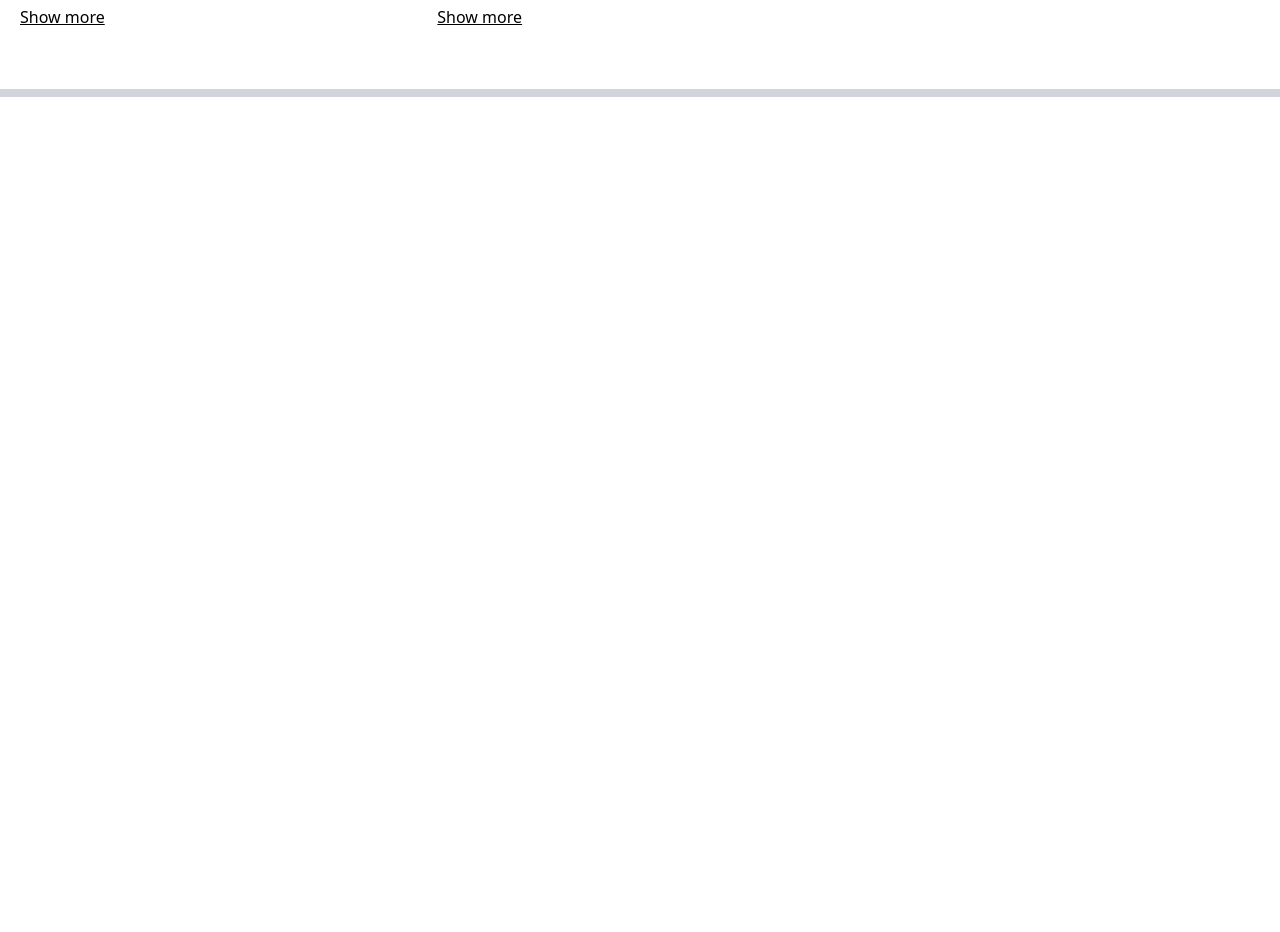
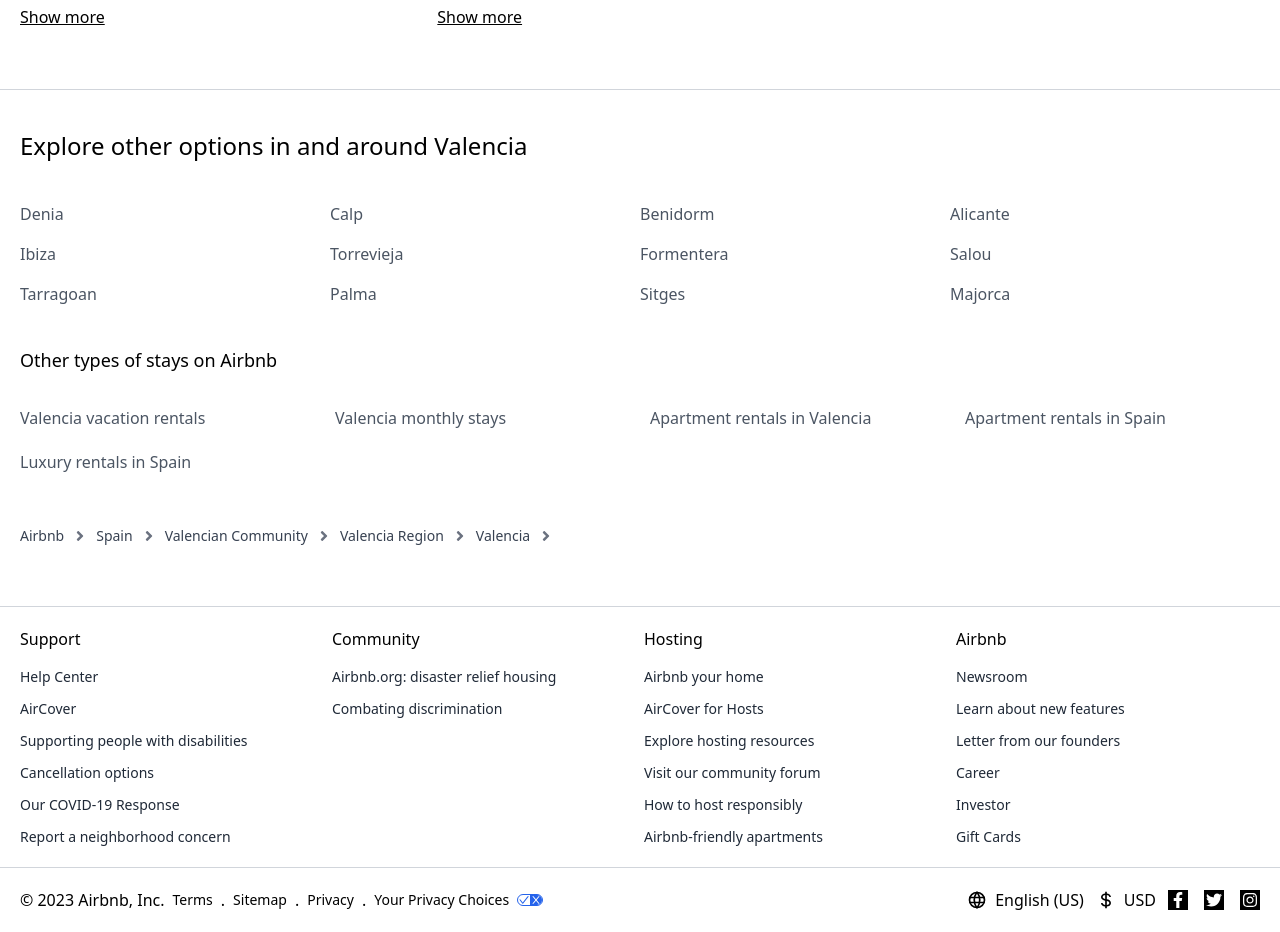
Before and after one commit to abuzafaremon/bangla-puzzle-task2, a React (Vite) app: page / in a window 1280 px wide. Shown: the part 4720-5652 px from the top of the page. Before the commit the page ends 4817 px from the top, so only its background shows below. Built offline with nearby package versions, Linux system fonts and the light colour scheme.

Commit message:
explore, footer top, footer section completed

```diff
--- /dev/null
+++ b/src/components/Explore/Explore.jsx
@@ -0,0 +1,111 @@
+import React from "react";
+import { FaAngleRight } from "react-icons/fa";
+
+const Explore = () => {
+  const options = [
+    "Denia",
+    "Calp",
+    "Benidorm",
+    "Alicante",
+    "Ibiza",
+    "Torrevieja",
+    "Formentera",
+    "Salou",
+    "Tarragoan",
+    "Palma",
+    "Sitges",
+    "Majorca",
+  ];
+  const otherTypes = [
+    "Valencia vacation rentals",
+    "Valencia monthly stays",
+    "Apartment rentals in Valencia",
+    "Apartment rentals in Spain",
+    "Luxury rentals in Spain",
+  ];
+  return (
+    <section className="py-10 px-5 border-b border-b-gray-300">
+      <div className="container mx-auto">
+        <div>
+          <h2 className="text-2xl font-medium">
+            Explore other options in and around Valencia
+          </h2>
+          <div className="py-10 grid grid-cols-2 md:grid-cols-4 gap-y-4">
+            {options.map((option, index) => (
+              <div key={index}>
+                <a className="text-gray-600 font-medium" href="#">
+                  {option}
+                </a>
+              </div>
+            ))}
+          </div>
+          <div>
+            <h2 className="text-lg font-medium">
+              Other types of stays on Airbnb
+            </h2>
+            <div className="py-8 grid grid-cols-2 lg:grid-cols-4 gap-5">
+              {otherTypes.map((option, index) => (
+                <div key={index}>
+                  <a className="text-gray-600 font-medium" href="#">
+                    {option}
+                  </a>
+                </div>
+              ))}
+            </div>
+          </div>
+          <div className="py-5">
+            <div className="flex items-center gap-2 flex-wrap">
+              <a
+                href="#"
+                className="hover:underline font-medium text-gray-700 text-sm"
+              >
+                Airbnb
+              </a>
+              <span>
+                <FaAngleRight className="text-gray-500" />
+              </span>
+              <a
+                href="#"
+                className="hover:underline font-medium text-gray-700 text-sm"
+              >
+                Spain
+              </a>
+              <span>
+                <FaAngleRight className="text-gray-500" />
+              </span>
+              <a
+                href="#"
+                className="hover:underline font-medium text-gray-700 text-sm"
+              >
+                Valencian Community
+              </a>
+              <span>
+                <FaAngleRight className="text-gray-500" />
+              </span>
+              <a
+                href="#"
+                className="hover:underline font-medium text-gray-700 text-sm"
+              >
+                Valencia Region
+              </a>
+              <span>
+                <FaAngleRight className="text-gray-500" />
+              </span>
+              <a
+                href="#"
+                className="hover:underline font-medium text-gray-700 text-sm"
+              >
+                Valencia
+              </a>
+              <span>
+                <FaAngleRight className="text-gray-500" />
+              </span>
+            </div>
+          </div>
+        </div>
+      </div>
+    </section>
+  );
+};
+
+export default Explore;
--- /dev/null
+++ b/src/components/Footer/FixedFooter.jsx
@@ -0,0 +1,28 @@
+import { BsStarFill } from "react-icons/bs";
+
+const FixedFooter = () => {
+  return (
+    <>
+      <div className="h-[72px] md:hidden"></div>
+      <div className="py-3 px-5 md:hidden fixed bottom-0 right-0 left-0 bg-white mt-10 border-t border-t-gray-300">
+        <div className="flex justify-between itc">
+          <div>
+            <span>$37 </span>
+            <span>night</span>
+            <div className="flex items-center gap-2">
+              <BsStarFill />
+              <span>4.87</span>
+            </div>
+          </div>
+          <div>
+            <button className="bg-gradient-to-r from-pink-600 to-pink-700 py-2 px-5 text-white font-medium rounded-md">
+              Check availability
+            </button>
+          </div>
+        </div>
+      </div>
+    </>
+  );
+};
+
+export default FixedFooter;
--- /dev/null
+++ b/src/components/Footer/Footer.jsx
@@ -0,0 +1,67 @@
+import { AiOutlineClose, AiOutlineCheck } from "react-icons/ai";
+import { BiDollar } from "react-icons/bi";
+import { FaFacebookF, FaInstagram, FaTwitter } from "react-icons/fa";
+import { TbWorld } from "react-icons/tb";
+
+const Footer = () => {
+  return (
+    <footer className="py-5 px-5">
+      <div className="container mx-auto">
+        <div className="flex flex-col lg:flex-row md:items-center lg:justify-between gap-3">
+          <div className="order-first lg:order-last flex items-center gap-3">
+            <a href="#" className="flex items-center gap-2">
+              <TbWorld className="text-xl" />
+              <span>English (US)</span>
+            </a>
+            <a href="#" className="flex items-center gap-2">
+              <BiDollar className="text-xl" />
+              <span>USD</span>
+            </a>
+            <div className="hidden md:flex items-center gap-4">
+              <a href="#" className="bg-black text-white p-0.5">
+                <FaFacebookF />
+              </a>
+              <a href="#" className="bg-black text-white p-0.5">
+                <FaTwitter />
+              </a>
+              <a href="#" className="bg-black text-white p-0.5">
+                <FaInstagram />
+              </a>
+            </div>
+          </div>
+          <div className="order-last lg:order-first flex flex-col lg:flex-row md:items-center gap-2">
+            <p>&copy; 2023 Airbnb, Inc.</p>
+            <div className="flex gap-2 items-center">
+              <a href="#" className="text-sm font-medium">
+                Terms
+              </a>
+              <span>.</span>
+              <a href="#" className="text-sm font-medium">
+                Sitemap
+              </a>
+              <span>.</span>
+              <a href="#" className="text-sm font-medium">
+                Privacy
+              </a>
+              <span>.</span>
+              <a
+                href="#"
+                className="text-sm font-medium flex items-center gap-2"
+              >
+                <span>Your Privacy Choices</span>
+                <div className="h-3 overflow-hidden flex items-center border border-blue-600 rounded-full">
+                  <AiOutlineCheck className="text-blue-600 text-xs" />
+                  <div className="bg-blue-600">
+                    <AiOutlineClose className="text-white text-xs" />
+                  </div>
+                </div>
+              </a>
+            </div>
+          </div>
+        </div>
+      </div>
+    </footer>
+  );
+};
+
+export default Footer;
--- /dev/null
+++ b/src/components/FooterTop/FooterTop.jsx
@@ -0,0 +1,96 @@
+const FooterTop = () => {
+  const support = [
+    "Help Center",
+    "AirCover",
+    "Supporting people with disabilities",
+    "Cancellation options",
+    "Our COVID-19 Response",
+    "Report a neighborhood concern",
+  ];
+  const community = [
+    "Airbnb.org: disaster relief housing",
+    "Combating discrimination",
+  ];
+  const hosting = [
+    "Airbnb your home",
+    "AirCover for Hosts",
+    "Explore hosting resources",
+    "Visit our community forum",
+    "How to host responsibly",
+    "Airbnb-friendly apartments",
+  ];
+  const airbnb = [
+    "Newsroom",
+    "Learn about new features",
+    "Letter from our founders",
+    "Career",
+    "Investor",
+    "Gift Cards",
+  ];
+  return (
+    <section className="px-5 border-b border-b-gray-300">
+      <div className="container mx-auto">
+        <div className="grid grid-cols-1 lg:grid-cols-4 gap-2">
+          <div className="py-5 border-b lg:border-0 border-b-gray-300">
+            <h5 className="font-medium mb-4">Support</h5>
+            <div className="grid grid-cols-1 sm:grid-cols-2 md:grid-cols-3 lg:grid-cols-1 gap-3">
+              {support.map((option, i) => (
+                <a
+                  key={i}
+                  href="#"
+                  className="hover:underline text-sm font-medium text-gray-800"
+                >
+                  {option}
+                </a>
+              ))}
+            </div>
+          </div>
+          <div className="py-5 border-b lg:border-0 border-b-gray-300">
+            <h5 className="font-medium mb-4">Community</h5>
+            <div className="grid grid-cols-1 sm:grid-cols-2 md:grid-cols-3 lg:grid-cols-1 gap-3">
+              {community.map((option, i) => (
+                <a
+                  key={i}
+                  href="#"
+                  className="hover:underline text-sm font-medium text-gray-800"
+                >
+                  {option}
+                </a>
+              ))}
+            </div>
+          </div>
+          <div className="py-5 border-b lg:border-0 border-b-gray-300">
+            <h5 className="font-medium mb-4">Hosting</h5>
+            <div className="grid grid-cols-1 sm:grid-cols-2 md:grid-cols-3 lg:grid-cols-1 gap-3">
+              {hosting.map((option, i) => (
+                <a
+                  key={i}
+                  href="#"
+                  className="hover:underline text-sm font-medium text-gray-800"
+                >
+                  {option}
+                </a>
+              ))}
+            </div>
+          </div>
+          <div className="py-5 border-b border-b-gray-300 md:border-0">
+            <h5 className="font-medium mb-4">Airbnb</h5>
+            <div className="grid grid-cols-1 sm:grid-cols-2 md:grid-cols-3 lg:grid-cols-1 gap-3">
+              {airbnb.map((option, i) => (
+                <a
+                  key={i}
+                  href="#"
+                  className="hover:underline text-sm font-medium text-gray-800"
+                >
+                  {option}
+                </a>
+              ))}
+            </div>
+          </div>
+        </div>
+      </div>
+    </section>
+  );
+};
+
+export default FooterTop;
--- a/src/components/PolicyAndRules/PolicyAndRules.jsx
+++ b/src/components/PolicyAndRules/PolicyAndRules.jsx
@@ -2,7 +2,7 @@ import { FaAngleRight } from "react-icons/fa";
 
 const PolicyAndRules = () => {
   return (
-    <section className="px-5 md:py-10 border-b-8 border-b-gray-300">
+    <section className="px-5 md:py-10 border-b-8 md:border-b border-b-gray-300">
       <div className="container mx-auto">
         <div>
           <h2 className="hidden md:block text-2xl font-medium mb-3">
--- a/src/pages/Home/Home.jsx
+++ b/src/pages/Home/Home.jsx
@@ -1,3 +1,7 @@
+import Explore from "../../components/Explore/Explore";
+import FixedFooter from "../../components/Footer/FixedFooter";
+import Footer from "../../components/Footer/Footer";
+import FooterTop from "../../components/FooterTop/FooterTop";
 import Header from "../../components/Header/Header";
 import PolicyAndRules from "../../components/PolicyAndRules/PolicyAndRules";
 import Reviews from "../../components/Reviews/Reviews";
@@ -12,6 +16,10 @@ const Home = () => {
       <RoomDetails />
       <Reviews />
       <PolicyAndRules />
+      <Explore />
+      <FooterTop />
+      <Footer />
+      <FixedFooter />
     </>
   );
 };
```
